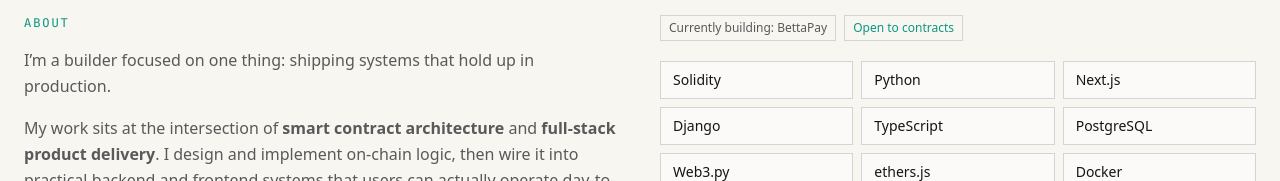
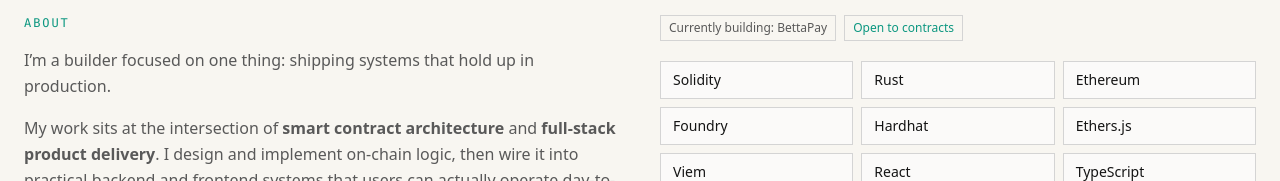
Before and after one commit to therealjhay/Portfolio, a Next.js app: page / in a window 1280 px wide. Shown: the part 771-952 px from the top of the page. Built offline with nearby package versions, Linux system fonts and the light colour scheme; no server answers.

Commit message:
fix: derive StackList from siteContent.skills (single source of truth)
The hardcoded stack array in stack-list.tsx was out of sync with the
skills defined in site-content.ts. Now derives the list by flattening
all skill categories, so edits to the config propagate automatically.

```diff
--- a/components/sections/stack-list.tsx
+++ b/components/sections/stack-list.tsx
@@ -1,17 +1,12 @@
 "use client";
 
 import { motion, useReducedMotion } from "framer-motion";
+import { siteContent } from "@/config/site-content";
 
 const stack = [
-  "Solidity",
-  "Python",
-  "Next.js",
-  "Django",
-  "TypeScript",
-  "PostgreSQL",
-  "Web3.py",
-  "ethers.js",
-  "Docker",
+  ...siteContent.skills.web3,
+  ...siteContent.skills.frontend,
+  ...siteContent.skills.backend,
 ];
 
 export function StackList() {
```
